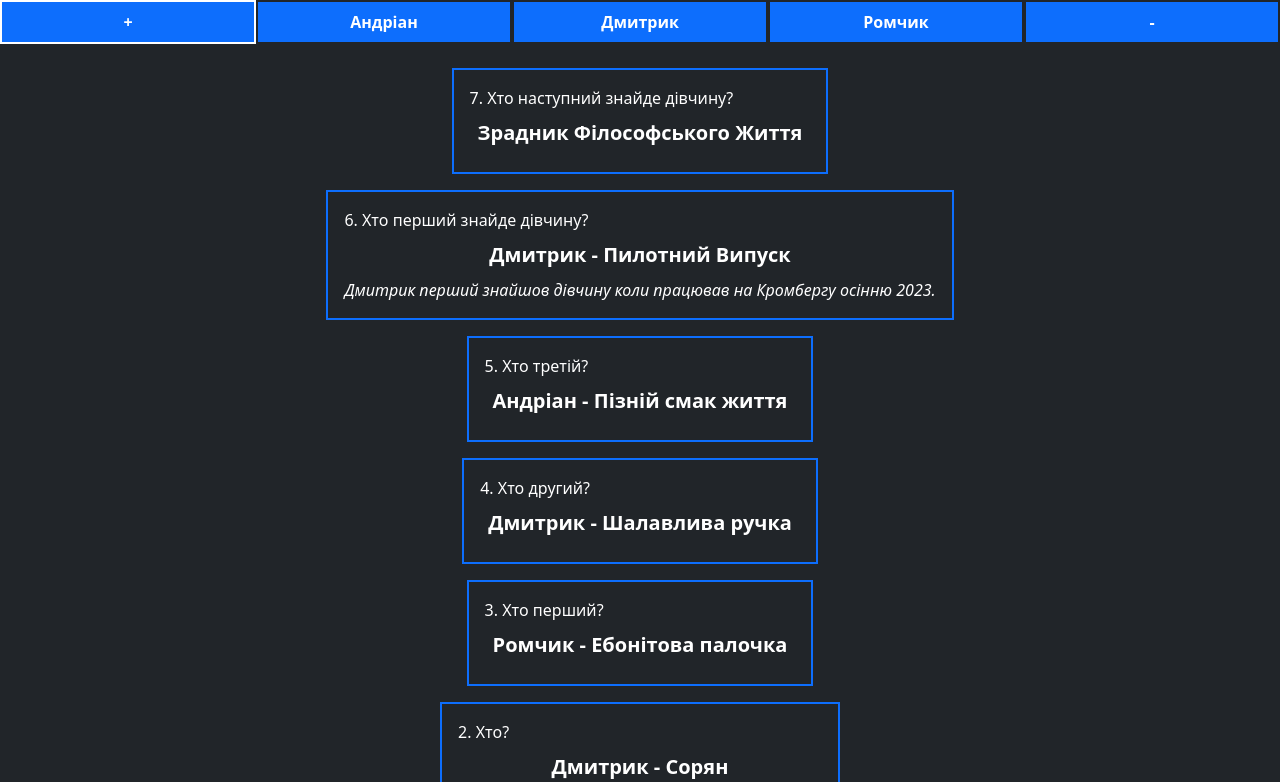
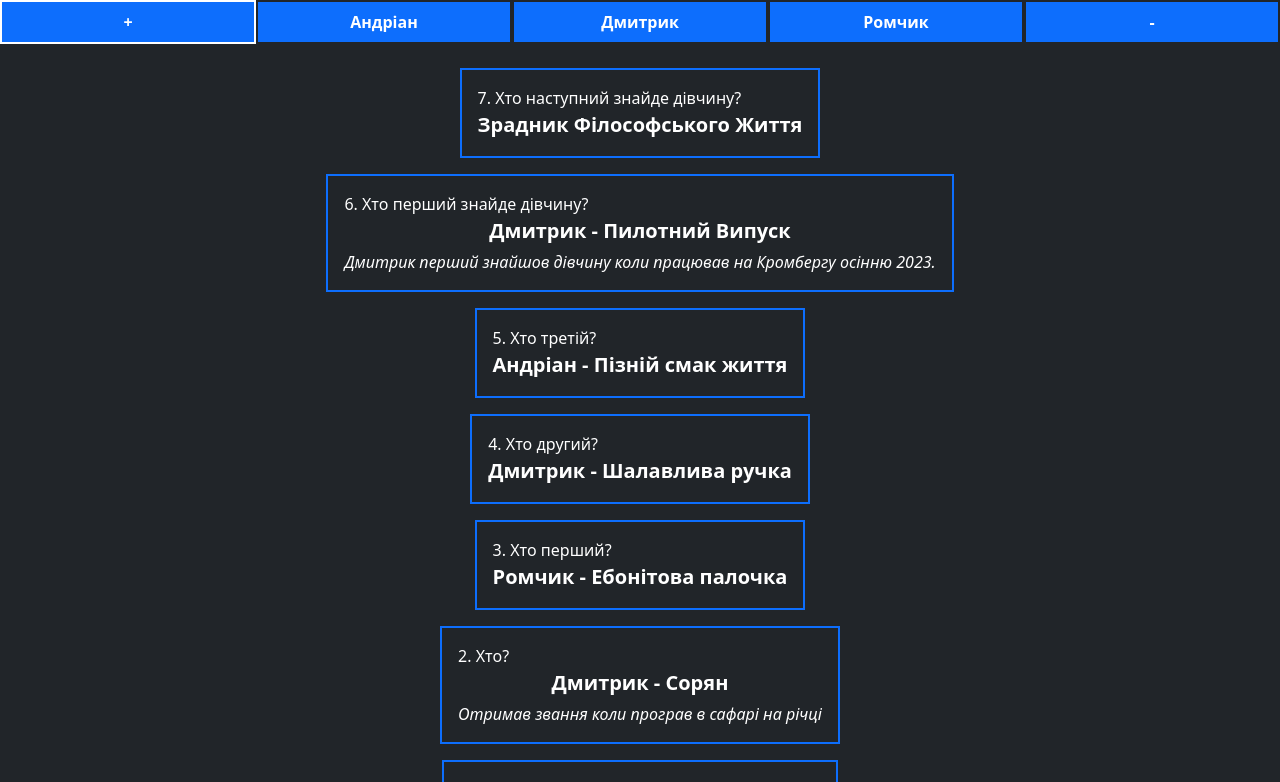
Before and after one commit to mynameisan24/Who, a React (Create React App) app: page / in a window 1280 px wide. Shown: the top 782 px of the page. Built offline with nearby package versions, Linux system fonts and the light colour scheme.

Commit message:
Update Page.js

```diff
--- a/src/components/Page.js
+++ b/src/components/Page.js
@@ -137,13 +137,13 @@ const Page = () => {
                 {[...filteredList].reverse().map((item) => (
                         <div
                             key={item.id}
-                            className="m-2  p-3 col-auto border border-primary border-2"
+                            className="m-2  p-3 col-auto border border-primary border-2 "
                         >
                             {" "}
                             <div className="m-0 p-0 ">
                                 {item.id}. {item.dispute}
                             </div>
-                            <div className="m-2 p-0 fs-5 fw-bold text-center">
+                            <div className="m-0 p-0 fs-5 fw-bold text-center">
                                 {item.winner === 1 && "Андріан -"}
                                 {item.winner === 2 && "Дмитрик -"}
                                 {item.winner === 3 && "Ромчик -"} {item.rank}
@@ -151,7 +151,7 @@ const Page = () => {
                             {item.detail !== 0 && (
                                 <div
                                     style={{ fontStyle: "italic" }}
-                                    className="m-0 p-0"
+                                    className="m-0 mt-1 p-0"
                                 >
                                     {item.detail}
                                 </div>
```
